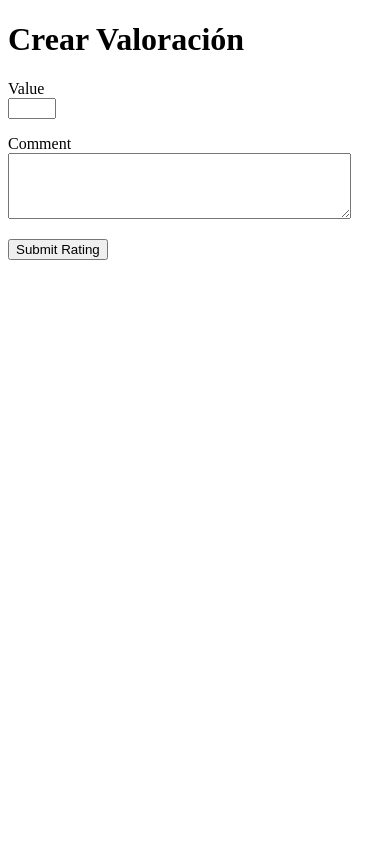
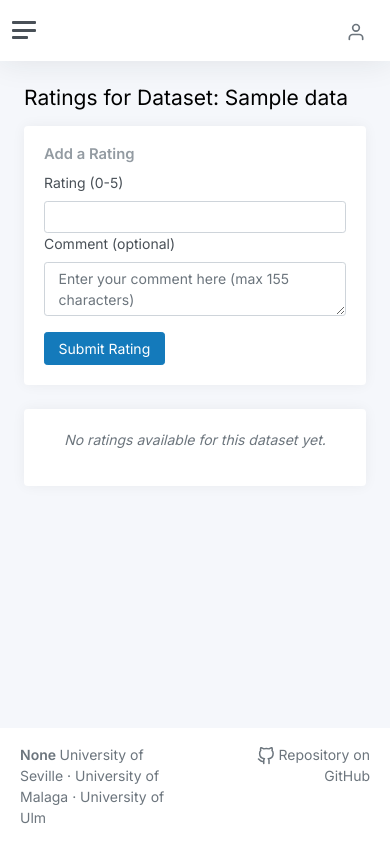
Before and after one commit to EGC-chicharrones/chicharrones-hub-1, a Flask app: page /dataset/rate/1/ in a window 390 px wide. Run offline with Flask 3, Linux system fonts and the light colour scheme; a user stored in the database is signed in; tables that the repository leaves empty hold one stand-in row (values such as "Sample post"); parts of the project's set-up code (start-up, migrations or seed data) failed here and were passed over; some libraries are stand-ins or nearby versions.

Commit message:
fix: create ratings
Co-authored-by: Adrian <Adrcabmar@users.noreply.github.com>
Co-authored-by: Ignacio Blanquero <ignblabla@users.noreply.github.com>

```diff
--- a/app/modules/dataset/routes.py
+++ b/app/modules/dataset/routes.py
@@ -20,9 +20,7 @@ from flask import (
 from flask_login import login_required, current_user
 
 from app.modules.dataset.forms import DataSetForm, RatingForm
-from app.modules.dataset.models import (
-    DSDownloadRecord
-)
+from app.modules.dataset.models import DSDownloadRecord
 from app.modules.dataset import dataset_bp
 from app.modules.dataset.services import (
     AuthorService,
@@ -35,7 +33,6 @@ from app.modules.dataset.services import (
 from app.modules.zenodo.services import ZenodoService
 
 logger = logging.getLogger(__name__)
-
 
 dataset_service = DataSetService()
 author_service = AuthorService()
@@ -50,60 +47,43 @@ ds_view_record_service = DSViewRecordService()
 def create_dataset():
     form = DataSetForm()
     if request.method == "POST":
-
-        dataset = None
-
         if not form.validate_on_submit():
             return jsonify({"message": form.errors}), 400
 
         try:
-            logger.info("Creating dataset...")
+            # Creación del dataset en local
             dataset = dataset_service.create_from_form(form=form, current_user=current_user)
-            logger.info(f"Created dataset: {dataset}")
             dataset_service.move_feature_models(dataset)
-        except Exception as exc:
-            logger.exception(f"Exception while create dataset data in local {exc}")
-            return jsonify({"Exception while create dataset data in local: ": str(exc)}), 400
 
-        # send dataset as deposition to Zenodo
-        data = {}
-        try:
-            zenodo_response_json = zenodo_service.create_new_deposition(dataset)
-            response_data = json.dumps(zenodo_response_json)
-            data = json.loads(response_data)
-        except Exception as exc:
-            data = {}
-            zenodo_response_json = {}
-            logger.exception(f"Exception while create dataset data in Zenodo {exc}")
+            # Intento de envío a Zenodo
+            try:
+                zenodo_response_json = zenodo_service.create_new_deposition(dataset)
+                deposition_id = zenodo_response_json.get("id")
+                dataset_service.update_dsmetadata(dataset.ds_meta_data_id, deposition_id=deposition_id)
 
-        if data.get("conceptrecid"):
-            deposition_id = data.get("id")
-
-            # update dataset with deposition id in Zenodo
-            dataset_service.update_dsmetadata(dataset.ds_meta_data_id, deposition_id=deposition_id)
-
-            try:
-                # iterate for each feature model (one feature model = one request to Zenodo)
+                # Carga de modelos de características y publicación de la deposición
                 for feature_model in dataset.feature_models:
                     zenodo_service.upload_file(dataset, deposition_id, feature_model)
-
-                # publish deposition
                 zenodo_service.publish_deposition(deposition_id)
 
-                # update DOI
+                # Actualización del DOI
                 deposition_doi = zenodo_service.get_doi(deposition_id)
                 dataset_service.update_dsmetadata(dataset.ds_meta_data_id, dataset_doi=deposition_doi)
-            except Exception as e:
-                msg = f"it has not been possible upload feature models in Zenodo and update the DOI: {e}"
-                return jsonify({"message": msg}), 200
 
-        # Delete temp folder
-        file_path = current_user.temp_folder()
-        if os.path.exists(file_path) and os.path.isdir(file_path):
-            shutil.rmtree(file_path)
+            except Exception as exc:
+                logger.exception(f"No se pudo subir a Zenodo o actualizar el DOI: {exc}")
+                return jsonify({"message": "No se pudo subir los modelos a Zenodo y actualizar el DOI"}), 200
 
-        msg = "Everything works!"
-        return jsonify({"message": msg}), 200
+            # Eliminación del folder temporal
+            file_path = current_user.temp_folder()
+            if os.path.exists(file_path) and os.path.isdir(file_path):
+                shutil.rmtree(file_path)
+
+            return jsonify({"message": "¡Todo funcionó correctamente!"}), 200
+
+        except Exception as exc:
+            logger.exception(f"Error al crear dataset: {exc}")
+            return jsonify({"Exception while create dataset data in local: ": str(exc)}), 400
 
     return render_template("dataset/upload_dataset.html", form=form)
 
@@ -125,21 +105,19 @@ def upload():
     temp_folder = current_user.temp_folder()
 
     if not file or not file.filename.endswith(".uvl"):
-        return jsonify({"message": "No valid file"}), 400
+        return jsonify({"message": "Archivo inválido"}), 400
 
-    # create temp folder
+    # Creación del folder temporal
     if not os.path.exists(temp_folder):
         os.makedirs(temp_folder)
 
     file_path = os.path.join(temp_folder, file.filename)
 
     if os.path.exists(file_path):
-        # Generate unique filename (by recursion)
+        # Genera un nombre único
         base_name, extension = os.path.splitext(file.filename)
         i = 1
-        while os.path.exists(
-            os.path.join(temp_folder, f"{base_name} ({i}){extension}")
-        ):
+        while os.path.exists(os.path.join(temp_folder, f"{base_name} ({i}){extension}")):
             i += 1
         new_filename = f"{base_name} ({i}){extension}"
         file_path = os.path.join(temp_folder, new_filename)
@@ -151,18 +129,11 @@ def upload():
     except Exception as e:
         return jsonify({"message": str(e)}), 500
 
-    return (
-        jsonify(
-            {
-                "message": "UVL uploaded and validated successfully",
-                "filename": new_filename,
-            }
-        ),
-        200,
-    )
+    return jsonify({"message": "UVL subido y validado exitosamente", "filename": new_filename}), 200
 
 
 @dataset_bp.route("/dataset/file/delete", methods=["POST"])
+@login_required
 def delete():
     data = request.get_json()
     filename = data.get("file")
@@ -171,15 +142,14 @@ def delete():
 
     if os.path.exists(filepath):
         os.remove(filepath)
-        return jsonify({"message": "File deleted successfully"})
+        return jsonify({"message": "Archivo eliminado correctamente"})
 
-    return jsonify({"error": "Error: File not found"})
+    return jsonify({"error": "Error: Archivo no encontrado"})
 
 
 @dataset_bp.route("/dataset/download/<int:dataset_id>", methods=["GET"])
 def download_dataset(dataset_id):
     dataset = dataset_service.get_or_404(dataset_id)
-
     file_path = f"uploads/user_{dataset.user_id}/dataset_{dataset.id}/"
 
     temp_dir = tempfile.mkdtemp()
@@ -189,48 +159,14 @@ def download_dataset(dataset_id):
         for subdir, dirs, files in os.walk(file_path):
             for file in files:
                 full_path = os.path.join(subdir, file)
+                relative_path = os.path.relpath(full_path, file_path)
+                zipf.write(full_path, arcname=os.path.join(os.path.basename(zip_path[:-4]), relative_path))
 
-                relative_path = os.path.relpath(full_path, file_path)
+    user_cookie = request.cookies.get("download_cookie", str(uuid.uuid4()))
+    resp = make_response(send_from_directory(temp_dir, f"dataset_{dataset_id}.zip", as_attachment=True, mimetype="application/zip"))
+    resp.set_cookie("download_cookie", user_cookie)
 
-                zipf.write(
-                    full_path,
-                    arcname=os.path.join(
-                        os.path.basename(zip_path[:-4]), relative_path
-                    ),
-                )
-
-    user_cookie = request.cookies.get("download_cookie")
-    if not user_cookie:
-        user_cookie = str(
-            uuid.uuid4()
-        )  # Generate a new unique identifier if it does not exist
-        # Save the cookie to the user's browser
-        resp = make_response(
-            send_from_directory(
-                temp_dir,
-                f"dataset_{dataset_id}.zip",
-                as_attachment=True,
-                mimetype="application/zip",
-            )
-        )
-        resp.set_cookie("download_cookie", user_cookie)
-    else:
-        resp = send_from_directory(
-            temp_dir,
-            f"dataset_{dataset_id}.zip",
-            as_attachment=True,
-            mimetype="application/zip",
-        )
-
-    # Check if the download record already exists for this cookie
-    existing_record = DSDownloadRecord.query.filter_by(
-        user_id=current_user.id if current_user.is_authenticated else None,
-        dataset_id=dataset_id,
-        download_cookie=user_cookie
-    ).first()
-
-    if not existing_record:
-        # Record the download in your database
+    if not DSDownloadRecordService().exists(current_user.id, dataset_id, user_cookie):
         DSDownloadRecordService().create(
             user_id=current_user.id if current_user.is_authenticated else None,
             dataset_id=dataset_id,
@@ -243,23 +179,15 @@ def download_dataset(dataset_id):
 
 @dataset_bp.route("/doi/<path:doi>/", methods=["GET"])
 def subdomain_index(doi):
-
-    # Check if the DOI is an old DOI
     new_doi = doi_mapping_service.get_new_doi(doi)
     if new_doi:
-        # Redirect to the same path with the new DOI
         return redirect(url_for('dataset.subdomain_index', doi=new_doi), code=302)
 
-    # Try to search the dataset by the provided DOI (which should already be the new one)
     ds_meta_data = dsmetadata_service.filter_by_doi(doi)
-
     if not ds_meta_data:
         abort(404)
 
-    # Get dataset
     dataset = ds_meta_data.data_set
-
-    # Save the cookie to the user's browser
     user_cookie = ds_view_record_service.create_cookie(dataset=dataset)
     resp = make_response(render_template("dataset/view_dataset.html", dataset=dataset))
     resp.set_cookie("view_cookie", user_cookie)
@@ -270,35 +198,37 @@ def subdomain_index(doi):
 @dataset_bp.route("/dataset/unsynchronized/<int:dataset_id>/", methods=["GET"])
 @login_required
 def get_unsynchronized_dataset(dataset_id):
-
-    # Get dataset
     dataset = dataset_service.get_unsynchronized_dataset(current_user.id, dataset_id)
-
     if not dataset:
         abort(404)
+    return render_template("dataset/view_dataset.html", dataset=dataset)
 
-    return render_template("dataset/view_dataset.html", dataset=dataset)
 
 @dataset_bp.route('/dataset/rate/<int:dataset_id>/', methods=['GET', 'POST'])
 @login_required
 def create_rating(dataset_id):
     form = RatingForm()
+    # Obtén el dataset usando el ID
+    dataset = dataset_service.get_or_404(dataset_id)  # Asegúrate de tener este método en el servicio
+
     if form.validate_on_submit():
-        result = DataSetService.create_rating(
+        result = dataset_service.create_rating(
             dataset_id=dataset_id,
             user_id=current_user.id,
             value=form.value.data,
             comment=form.comment.data
         )
 
-        # Manejo de la respuesta del servicio
-        # return dataset_service.handle_service_response(
-        #     result=result,
-        #     errors=form.errors,
-        #     success_url_redirect=url_for('dataset.list_ratings', dataset_id=dataset_id),
-        #     success_msg='Rating created successfully!',
-        #     error_template='dataset/create_rating.html',
-        #     form=form
-        # )
+        # Manejo de respuesta de servicio
+        return dataset_service.handle_service_response(
+            result=result,
+            errors=form.errors,
+            success_url_redirect=url_for('dataset.list_ratings', dataset_id=dataset_id),
+            success_msg='¡Rating creado exitosamente!',
+            error_template='dataset/create_rating.html',
+            form=form,
+            dataset=dataset
+        )
 
-    return render_template('dataset/create_rating.html', form=form)
+    # Aquí se pasa el dataset como contexto al renderizar el formulario
+    return render_template('dataset/view_ratings.html', form=form, dataset=dataset)
--- /dev/null
+++ b/app/modules/dataset/templates/dataset/view_ratings.html
@@ -0,0 +1,69 @@
+{% extends "base_template.html" %}
+
+{% block title %}View Ratings for {{ dataset.ds_meta_data.title }}{% endblock %}
+
+{% block content %}
+<h1 class="h3 mb-3">Ratings for Dataset: {{ dataset.ds_meta_data.title }}</h1>
+
+<div class="col-12 mb-4">
+    <div class="card">
+        <div class="card-body">
+            <h5 class="card-title">Add a Rating</h5>
+            <form action="{{ url_for('dataset.create_rating', dataset_id=dataset.id) }}" method="post">
+                <div class="row">
+                    <div class="col-md-2">
+                        <label for="value" class="form-label">Rating (0-5)</label>
+                        <input type="number" class="form-control" id="value" name="value" min="0" max="5" required>
+                    </div>
+                    <div class="col-md-10">
+                        <label for="comment" class="form-label">Comment (optional)</label>
+                        <textarea class="form-control" id="comment" name="comment" maxlength="155" rows="2" placeholder="Enter your comment here (max 155 characters)"></textarea>
+                    </div>
+                </div>
+                <button type="submit" class="btn btn-primary mt-3">Submit Rating</button>
+            </form>
+        </div>
+    </div>
+</div>
+
+{% if ratings %}
+    <div class="col-12">
+        <div class="card">
+            <div class="card-body">
+                <h5>Ratings</h5>
+                <table class="table table-sm">
+                    <thead>
+                        <tr>
+                            <th>User ID</th>
+                            <th>Rating</th>
+                            <th>Comment</th>
+                            <th>Date</th>
+                        </tr>
+                    </thead>
+                    <tbody>
+                        {% for rating in ratings %}
+                            <tr>
+                                <td>{{ rating.user_id }}</td>
+                                <td>{{ rating.value }}</td>
+                                <td>{{ rating.comment or "No comment" }}</td>
+                                <td>{{ rating.created_at.strftime('%Y-%m-%d') }}</td>
+                            </tr>
+                        {% endfor %}
+                    </tbody>
+                </table>
+            </div>
+        </div>
+    </div>
+{% else %}
+    <div class="col-12">
+        <div class="card">
+            <div class="card-body">
+                <p class="text-muted text-center">
+                    <em>No ratings available for this dataset yet.</em>
+                </p>
+            </div>
+        </div>
+    </div>
+{% endif %}
+
+{% endblock %}
```
Also changed, not shown: app/modules/dataset/seeders.py (+19 -53 lines), app/modules/dataset/templates/dataset/view_dataset.html (+15 -1 lines), app/modules/public/templates/public/index.html (+13 -6 lines).
